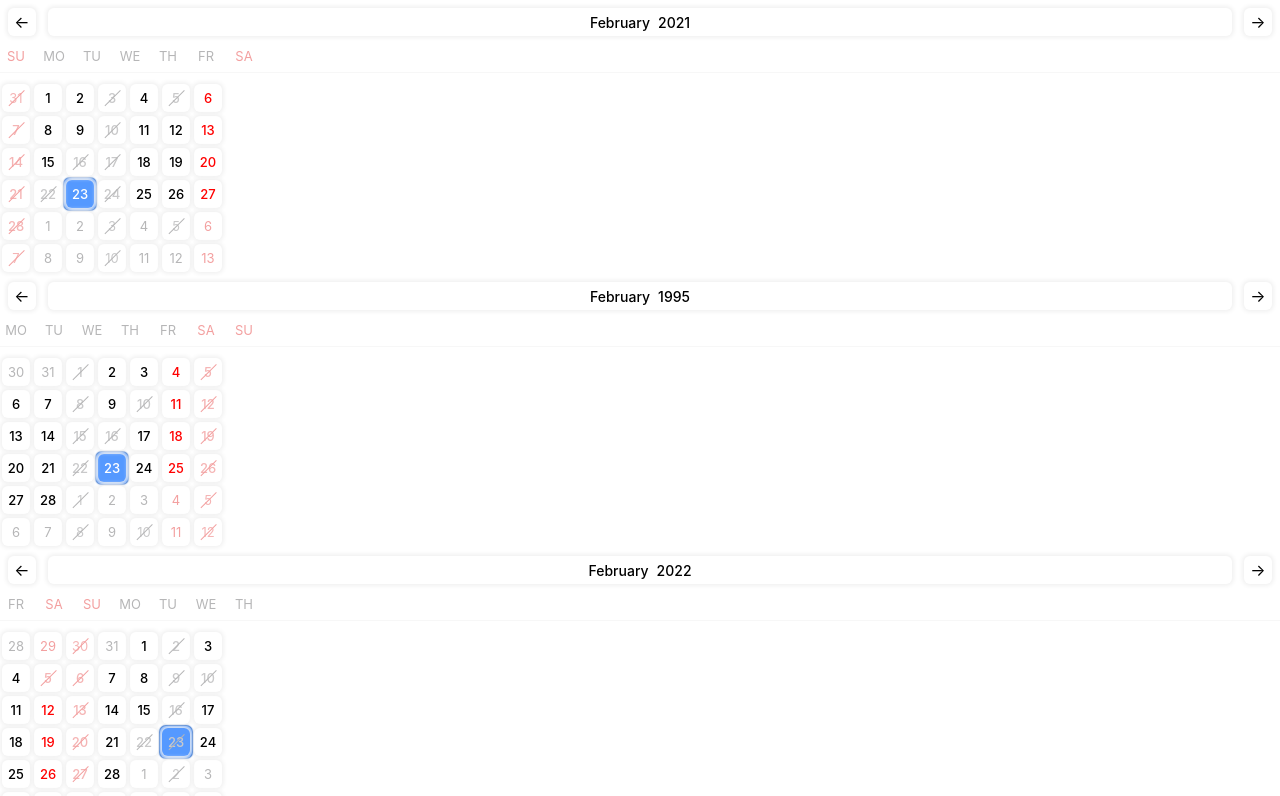
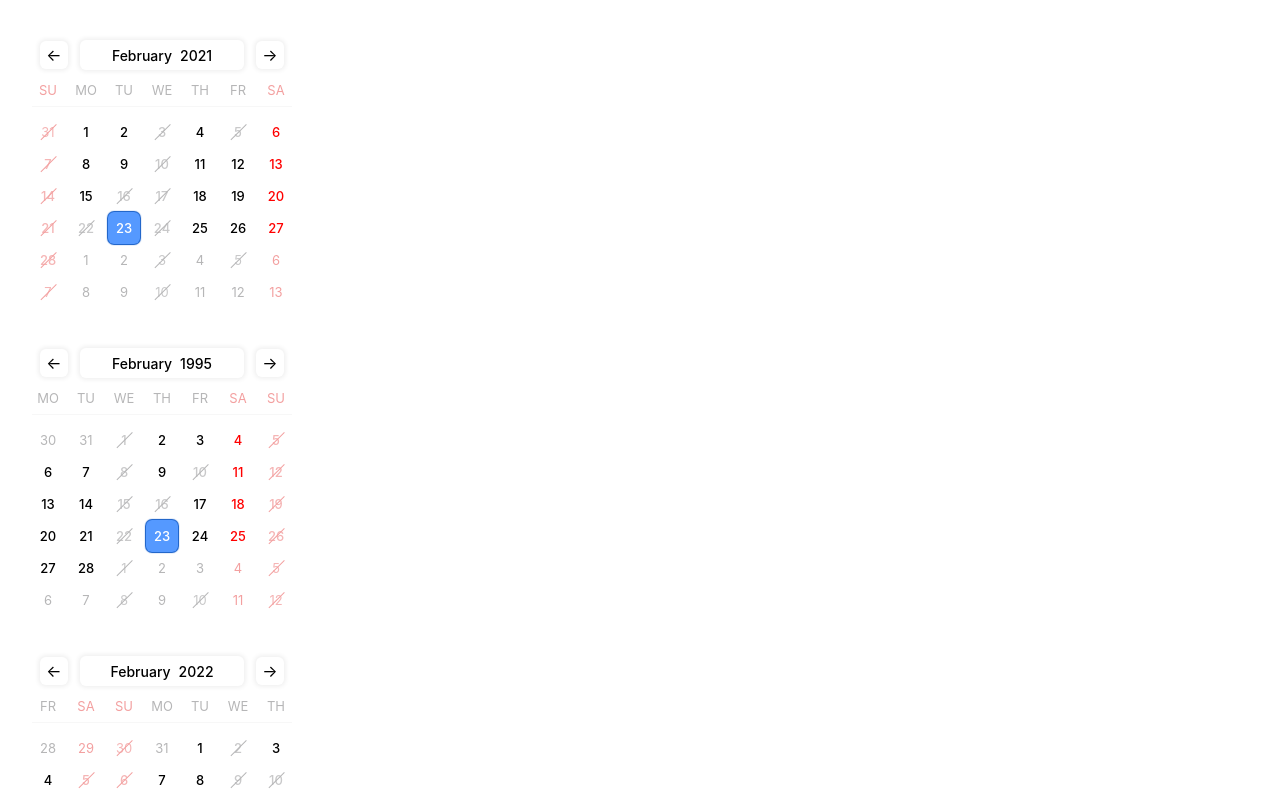
Before and after one commit to tusharf5/react-calendar, a React (Create React App) app: page / in a window 1280 px wide. Shown: the top 796 px of the page. Built offline with nearby package versions, Linux system fonts and the light colour scheme.

Commit message:
fix: css changes

```diff
--- a/src/awesome-react-calendar/calendar.tsx
+++ b/src/awesome-react-calendar/calendar.tsx
@@ -147,28 +147,28 @@ function Calendar({ value, startOfWeek = 1, isDisabled }: Props) {
           ←
         </button>
         {view === 'month_dates' ? (
-          <div className='arc_header_label arc_header_label-days-of-month' onClick={() => setView('years')}>
+          <button className='arc_header_label arc_header_label-days-of-month' onClick={() => setView('years')}>
             <div>
               <span>{NATIVE_INDEX_TO_LABEL_MONTHS_MAP[monthInView]}</span>
             </div>
             <div>
               <span>{yearInView}</span>
             </div>
-          </div>
+          </button>
         ) : view === 'months' ? (
-          <div className='arc_header_label arc_header_label-months'>
+          <button className='arc_header_label arc_header_label-months'>
             <div onClick={() => setView('years')}>
               <span>{yearInView}</span>
             </div>
-          </div>
+          </button>
         ) : (
-          <div className='arc_header_label arc_header_label-years' onClick={() => setView('month_dates')}>
+          <button className='arc_header_label arc_header_label-years' onClick={() => setView('month_dates')}>
             <div>
               <span>
                 {yearMatrixRangeStart}-{yearMatrixRangeEnd}
               </span>
             </div>
-          </div>
+          </button>
         )}
         <button className='arc_header_nav arc_header_nav-next' onClick={onNextMonth}>
           →
--- a/src/index.css
+++ b/src/index.css
@@ -14,7 +14,7 @@ code {
   box-sizing: border-box;
 }
 
-.App {
+.arc {
   display: flex;
   align-items: flex-start;
   flex-direction: column;
@@ -29,31 +29,18 @@ button {
   padding: 0;
   width: auto;
   overflow: visible;
-
   background: transparent;
-
   color: inherit;
   font: inherit;
-
   line-height: normal;
-
   -webkit-font-smoothing: inherit;
   -moz-osx-font-smoothing: inherit;
-
   -webkit-appearance: none;
 }
 
 button::-moz-focus-inner {
   border: 0;
   padding: 0;
-}
-
-button {
-  box-shadow: 0 0px 4px 2px #f1f1f1;
-  width: 28px;
-  height: 28px;
-  border-radius: 6px;
-  cursor: pointer;
 }
 
 /** Header **/
@@ -65,24 +52,13 @@ button {
   padding: 8px 8px 4px;
 }
 
-.arc_header > button {
+.arc_header_nav {
   flex: 0 0 28px;
-}
-
-.arc_header > div {
-  flex: 1 1 auto;
-  display: flex;
-  justify-content: center;
-  align-items: center;
-}
-
-.arc_header > div > div span {
-  font-weight: 500;
-  font-size: 14px;
-}
-
-.arc_header > div > div + div {
-  margin-left: 8px;
+  box-shadow: 0 0px 4px 2px #f1f1f1;
+  border-radius: 6px;
+  cursor: pointer;
+  width: 28px;
+  height: 28px;
 }
 
 .arc_header_label {
@@ -90,12 +66,20 @@ button {
   display: flex;
   justify-content: center;
   align-items: center;
+  margin: 0 12px;
   box-shadow: 0 0px 4px 2px #f1f1f1;
-  width: 28px;
-  height: 28px;
   border-radius: 6px;
   cursor: pointer;
-  margin: 0 12px;
+  padding: 5px;
+}
+
+.arc_header_label span {
+  font-weight: 500;
+  font-size: 14px;
+}
+
+.arc_header_label > div + div {
+  margin-left: 8px;
 }
 
 .arc_header_label-days-of-month {
@@ -113,9 +97,6 @@ button {
 }
 
 /** Months View **/
-
-.arc_view-months {
-}
 
 .arc_view-months .arc_view_row {
   display: flex;
@@ -166,9 +147,6 @@ button {
 
 /** Years View **/
 
-.arc_view-years {
-}
-
 .arc_view-years .arc_view_row {
   display: flex;
   width: 100%;
@@ -218,9 +196,6 @@ button {
 
 /** Days of Month View **/
 
-.arc_view-days-of-month {
-}
-
 .arc_view-days-of-month .arc_view_row {
   display: flex;
   width: 100%;
@@ -237,7 +212,7 @@ button {
   cursor: pointer;
 }
 
-.arc_view-days-of-month .arc_view_cell + .arc_view-days-of-month .arc_view_cell {
+.arc_view-days-of-month .arc_view_cell + .arc_view_cell {
   margin-left: 6px;
 }
 
@@ -246,28 +221,10 @@ button {
   font-weight: 500;
 }
 
-.arc_view-days-of-month .arc_view_cell.arc_lc {
-}
-
-.arc_view-days-of-month .arc_view_cell.arc_fc {
-}
-
-.arc_view-days-of-month .arc_view_cell.arc_lr {
-}
-
-.arc_view-days-of-month .arc_view_cell.arc_fr {
-}
-
 .arc_view-days-of-month .arc_view_cell.arc_today {
   border-radius: 6px;
   font-weight: 500;
   color: #448fff;
-}
-
-.arc_view-days-of-month .arc_view_cell.arc_sun {
-}
-
-.arc_view-days-of-month .arc_view_cell.arc_sat {
 }
 
 .arc_view-days-of-month .arc_view_cell.arc_wknd {
```
